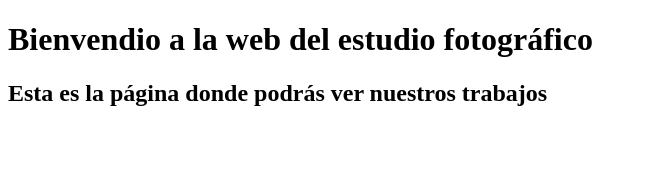
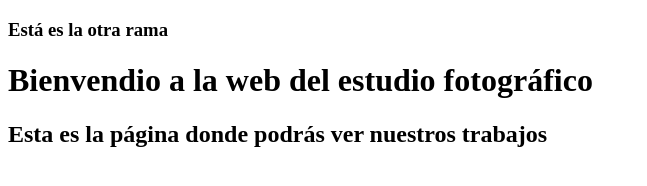
Before and after one commit to kiajaguar/pagina-web, a plain HTML site: page index.html in a window 1280 px wide. Shown: the whole page, without its empty margins (0-647 px from the left). Drawn offline with Linux system fonts and the light colour scheme.

Commit message:
Confirmación de la otra rama
Rama cambiar-color-fondo

```diff
--- a/index.html
+++ b/index.html
@@ -5,6 +5,7 @@
 	<title>Estudio fotográfico</title>
 </head>
 <body>
+	<h3>Está es la otra rama</h3>
 	<h1>Bienvendio a la web del estudio fotográfico</h1>
 	<h2>Esta es la página donde podrás ver nuestros trabajos</h2>
 </body>
```
